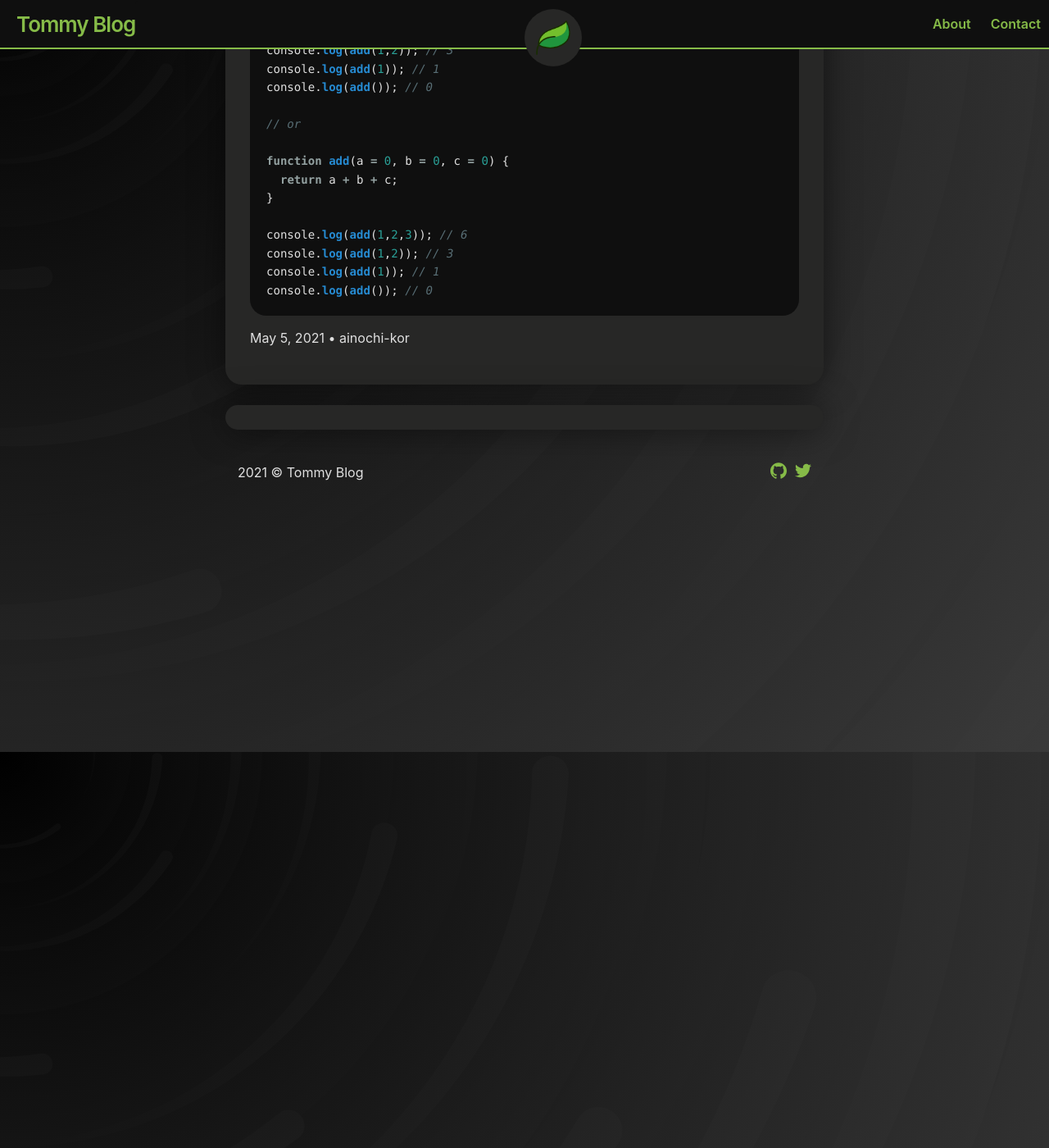
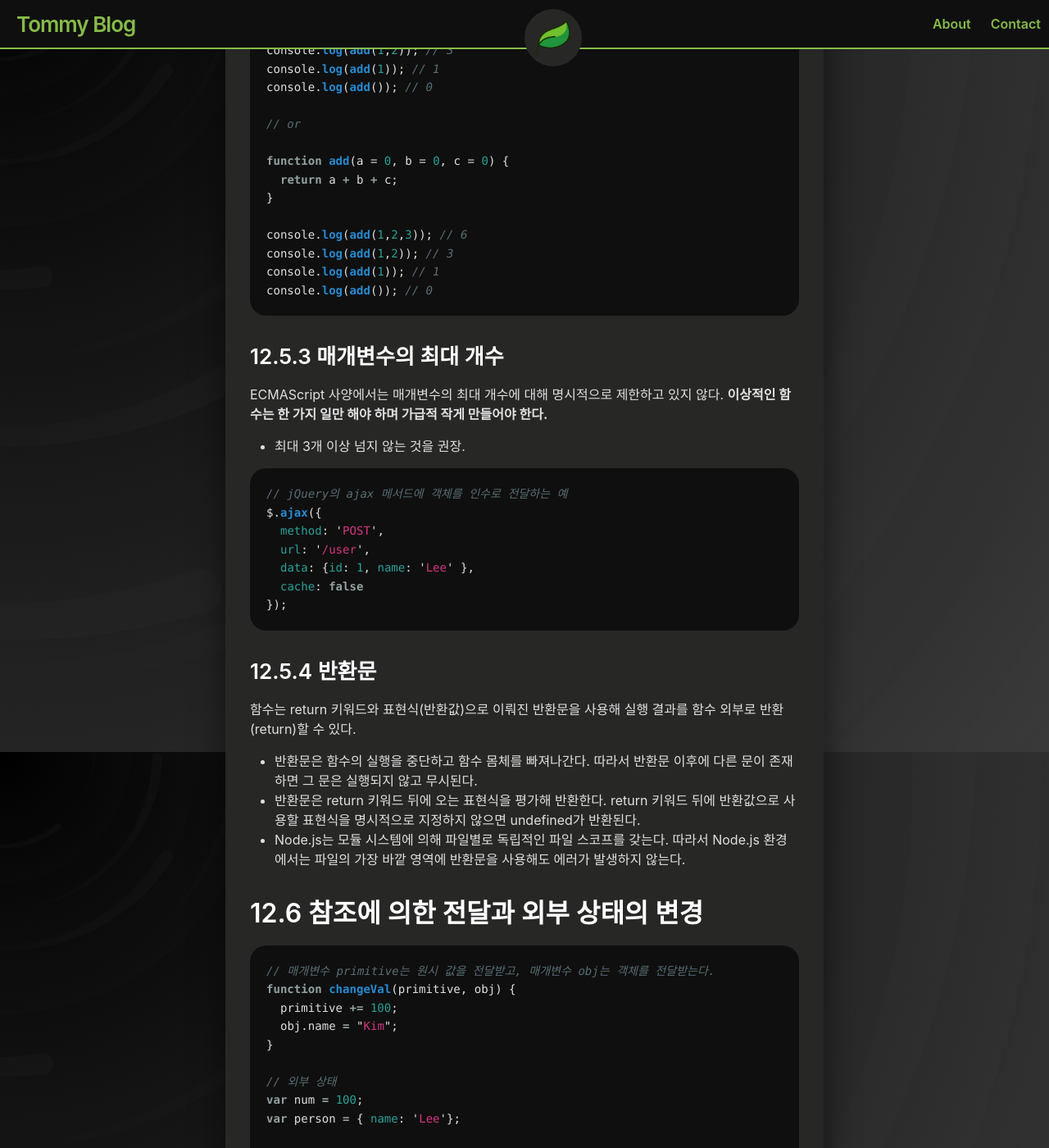
Before and after one commit to ainochi-kor/ainochi-kor.github.io, a Jekyll site: the page built from _posts/ModernJS/2021-05-05-12장_함수.md, in a window 1280 px wide and 1400 px high, scrolled down 6763 px. Shown: the whole window at 82% size. Built offline with Jekyll 4.4.1, drawn with Linux system fonts in a browser that asks for light colours; a script that is not in the unit is left out; some of the changed text lies outside the part shown.

Commit message:
modified by Tommy 12장 함수

````diff
--- a/_posts/ModernJS/2021-05-05-12장_함수.md
+++ b/_posts/ModernJS/2021-05-05-12장_함수.md
@@ -277,3 +277,50 @@ console.log(add(1,2)); // 3
 console.log(add(1)); // 1
 console.log(add()); // 0
 ```
+
+### 12.5.3 매개변수의 최대 개수
+ECMAScript 사양에서는 매개변수의 최대 개수에 대해 명시적으로 제한하고 있지 않다. **이상적인 함수는 한 가지 일만 해야 하며 가급적 작게 만들어야 한다.**
+- 최대 3개 이상 넘지 않는 것을 권장.
+
+```js
+// jQuery의 ajax 메서드에 객체를 인수로 전달하는 예
+$.ajax({
+  method: 'POST',
+  url: '/user',
+  data: {id: 1, name: 'Lee' },
+  cache: false
+});
+```
+
+### 12.5.4 반환문
+함수는 return 키워드와 표현식(반환값)으로 이뤄진 반환문을 사용해 실행 결과를 함수 외부로 반환(return)할 수 있다.
+- 반환문은 함수의 실행을 중단하고 함수 몸체를 빠져나간다. 따라서 반환문 이후에 다른 문이 존재하면 그 문은 실행되지 않고 무시된다.
+- 반환문은 return 키워드 뒤에 오는 표현식을 평가해 반환한다. return 키워드 뒤에 반환값으로 사용할 표현식을 명시적으로 지정하지 않으면 undefined가 반환된다.
+- Node.js는 모듈 시스템에 의해 파일별로 독립적인 파일 스코프를 갖는다. 따라서 Node.js 환경에서는 파일의 가장 바깥 영역에 반환문을 사용해도 에러가 발생하지 않는다.
+
+## 12.6 참조에 의한 전달과 외부 상태의 변경
+
+``` js
+// 매개변수 primitive는 원시 값을 전달받고, 매개변수 obj는 객체를 전달받는다.
+function changeVal(primitive, obj) {
+  primitive += 100;
+  obj.name = "Kim";
+}
+
+// 외부 상태
+var num = 100;
+var person = { name: 'Lee'};
+
+console.log(num); // 100
+console.log(person); // {name: "Lee"}
+
+// 원시 값은 값 자체가 복사되어 전달되고 객체는 참조 값이 복사되어 전달된다.
+changeVal(num, person);
+
+// 원시 값은 원본이 훼손되지 않는다.
+console.log(num); // 100
+
+// 객체는 원본이 훼손된다.
+console.log(person); // {name: "Kim"}
+
+```
````
